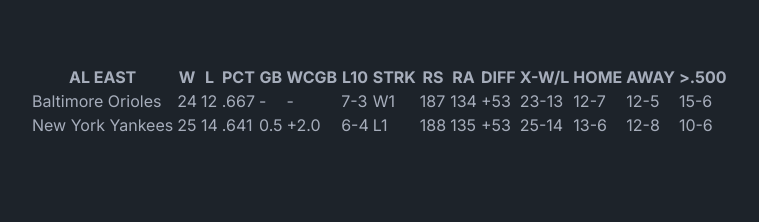
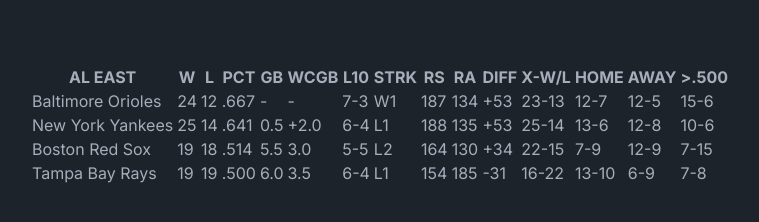
Before and after one commit to holgerflick/web.resptable, a plain HTML site: page index.html in a window 1280 px wide. Shown: the whole page, without its empty margins (35-794 px from the left). Drawn offline with Linux system fonts and the light colour scheme.

Commit message:
data entered

```diff
--- a/index.html
+++ b/index.html
@@ -70,39 +70,39 @@
           </tr>
 
           <tr>
-            <td data-label="team"></td>
-            <td data-label="wins"></td>
-            <td data-label="losses"></td>
-            <td data-label="pct"></td>
-            <td data-label="games back"></td>
-            <td data-label="wildcard behind"></td>
-            <td data-label="last 10"></td>
-            <td data-label="streak"></td>
-            <td data-label="runs scored"></td>
-            <td data-label="runs against"></td>
-            <td data-label="difference"></td>
-            <td data-label="expected w/l"></td>
-            <td data-label="home"></td>
-            <td data-label="away"></td>
-            <td data-label="against top half"></td>
+            <td data-label="team">Boston Red Sox</td>
+            <td data-label="wins">19</td>
+            <td data-label="losses">18</td>
+            <td data-label="pct">.514</td>
+            <td data-label="games back">5.5</td>
+            <td data-label="wildcard behind">3.0</td>
+            <td data-label="last 10">5-5</td>
+            <td data-label="streak">L2</td>
+            <td data-label="runs scored">164</td>
+            <td data-label="runs against">130</td>
+            <td data-label="difference">+34</td>
+            <td data-label="expected w/l">22-15</td>
+            <td data-label="home">7-9</td>
+            <td data-label="away">12-9</td>
+            <td data-label="against top half">7-15</td>
           </tr>
 
           <tr>
-            <td data-label="team"></td>
-            <td data-label="wins"></td>
-            <td data-label="losses"></td>
-            <td data-label="pct"></td>
-            <td data-label="games back"></td>
-            <td data-label="wildcard behind"></td>
-            <td data-label="last 10"></td>
-            <td data-label="streak"></td>
-            <td data-label="runs scored"></td>
-            <td data-label="runs against"></td>
-            <td data-label="difference"></td>
-            <td data-label="expected w/l"></td>
-            <td data-label="home"></td>
-            <td data-label="away"></td>
-            <td data-label="against top half"></td>
+            <td data-label="team">Tampa Bay Rays</td>
+            <td data-label="wins">19</td>
+            <td data-label="losses">19</td>
+            <td data-label="pct">.500</td>
+            <td data-label="games back">6.0</td>
+            <td data-label="wildcard behind">3.5</td>
+            <td data-label="last 10">6-4</td>
+            <td data-label="streak">L1</td>
+            <td data-label="runs scored">154</td>
+            <td data-label="runs against">185</td>
+            <td data-label="difference">-31</td>
+            <td data-label="expected w/l">16-22</td>
+            <td data-label="home">13-10</td>
+            <td data-label="away">6-9</td>
+            <td data-label="against top half">7-8</td>
           </tr>
         </tbody>
       </table>
```
